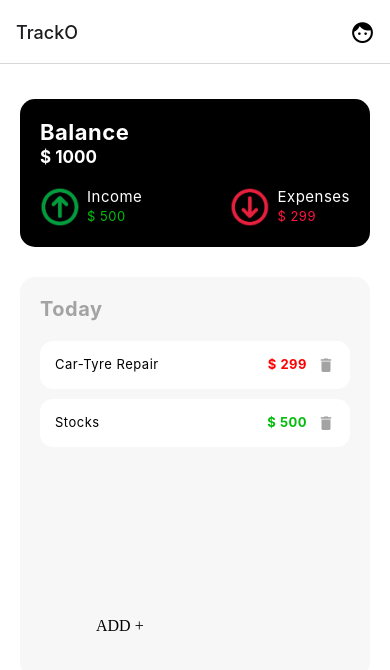
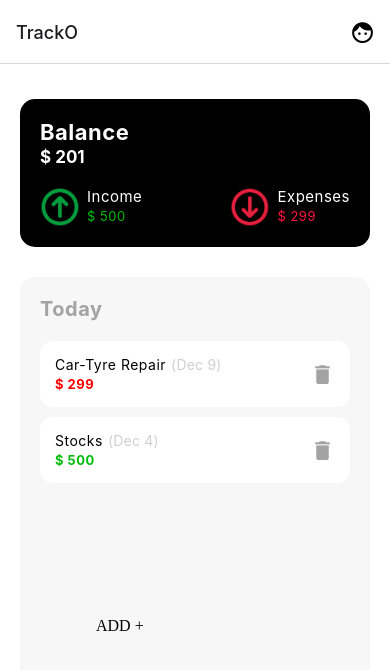
Before and after one commit to hardikambati/tracko-Neurobit, a React Native app: screen /Home in a window 390 px wide. Shown: the top 670 px of the page. Built offline with nearby package versions, Linux system fonts and the light colour scheme; some icons are missing.

Commit message:
date changes

```diff
--- a/package.json
+++ b/package.json
@@ -10,6 +10,7 @@
   },
   "dependencies": {
     "@react-native-async-storage/async-storage": "^1.17.10",
+    "@react-native-community/datetimepicker": "^6.5.2",
     "@react-navigation/native": "^6.0.13",
     "@react-navigation/stack": "^6.3.2",
     "axios": "^1.1.3",
@@ -18,6 +19,8 @@
     "expo-status-bar": "~1.4.0",
     "react": "18.0.0",
     "react-native": "0.69.6",
+    "react-native-datetimepicker-update": "^2.3.2",
+    "react-native-modal-datetime-picker": "^14.0.0",
     "react-native-really-awesome-button": "^2.0.0",
     "react-native-vector-icons": "^9.2.0"
   },
--- a/src/context/AuthContext.js
+++ b/src/context/AuthContext.js
@@ -1,7 +1,5 @@
 import React, { createContext, useState } from "react";
-import AsyncStorage from '@react-native-async-storage/async-storage';
-import axios from "axios";
-
+// import AsyncStorage from '@react-native-async-storage/async-storage';
 
 export const AuthContext = createContext();
 
@@ -12,14 +10,14 @@ export const AuthProvider = ({children}) => {
             id: 1,
             description: 'Car-Tyre Repair',
             amount: 299,
-            date: 'Dec 9, 2022',
+            date: 'Dec 9',
             category: 'expense'
         },
         {
             id: 2,
             description: 'Stocks',
             amount: 500,
-            date: 'Dec 4, 2022',
+            date: 'Dec 4',
             category: 'income'
         }
     ]);
@@ -28,13 +26,16 @@ export const AuthProvider = ({children}) => {
     const [totalExpense, setExpense] = useState(0);
 
 
-    function addTaskContext(description, amount, category) {
+    function addTaskContext(description, amount, date, category) {
         const new_id=track.length + 1;
+        let new_date = new Date(date);
+        new_date = new_date.toString();
+        date=new_date.slice(4, 10);
         const new_task={
             id: new_id,
             description,
             amount,
-            // date,
+            date,
             category
         }
 
--- a/src/screens/Home.js
+++ b/src/screens/Home.js
@@ -1,4 +1,4 @@
-import React, { useState } from "react";
+import React, { useEffect, useState } from "react";
 import { Button, Text, TextInput, View, Modal, Image, TouchableOpacity, Alert, ScrollView } from 'react-native';
 import { globalStyles } from '../../styles/global';
 import AwesomeButton from "react-native-really-awesome-button";
@@ -14,7 +14,27 @@ export default function Home({navigation}) {
 
     const [description, setDescription] = useState("");
     const [amount, setAmount] = useState(0);
-    const [date, setDate] = useState(new Date().toString());
+    const [date, setDate] = useState('');
+
+
+    useEffect(() => {
+        var today = new Date();
+        var dd = today.getDate();
+
+        var mm = today.getMonth()+1;
+        var yyyy = today.getFullYear();
+        if(dd<10)
+        {
+            dd='0'+dd;
+        }
+
+        if(mm<10)
+        {
+            mm='0'+mm;
+        }
+
+        setDate((yyyy + '/' + mm + '/' + dd));
+    }, [])
 
 
     function addTaskEvent(category) {
@@ -22,7 +42,7 @@ export default function Home({navigation}) {
             return;
         }
 
-        addTaskContext(description, amount, category);
+        addTaskContext(description, amount, date, category);
         setModalVisible(!modalVisible)
 
         setDescription('');
@@ -36,7 +56,13 @@ export default function Home({navigation}) {
             <View style={globalStyles.homeContainer1}>
                 <View style={globalStyles.homeContTop}>
                     <Text style={globalStyles.font1}>Balance</Text>
-                    <Text style={globalStyles.font2}>$ 1000</Text>
+                    <Text style={globalStyles.font2}>
+                        $ {(totalIncome - totalExpense) >= 0 ?
+                              totalIncome - totalExpense
+                              :
+                              0
+                          }
+                    </Text>
                 </View>
 
                 <View style={globalStyles.homeContBottom}>
@@ -70,32 +96,23 @@ export default function Home({navigation}) {
                     <ScrollView showsVerticalScrollIndicator={false}>
 
                         {track && track.map((item) =>
-
                             <View style={globalStyles.homeList} key={ item.id }>
-                                <Text style={globalStyles.font5}>{ item.description }</Text>
-                                <View style={{display: 'flex', flexDirection: 'row'}}>
+                                <View>
+                                    <View style={globalStyles.homeListLeft}>
+                                        <Text style={globalStyles.font5}>{ item.description }</Text>
+                                        <Text style={globalStyles.homeListTextLeft}>({item.date})</Text>
+                                    </View>
                                     <Text style={item.category === "income" ? globalStyles.font6G : globalStyles.font6R}>
-                                        $ { item.amount }
+                                        $ {item.amount}
                                     </Text>
-                                    <TouchableOpacity activeOpacity={0.5} style={globalStyles.del}
-                                        onPress={() => deleteTaskContext(item.id)}
-                                        >
-                                        <MaterialCommunityIcons name="delete" color={'#a3a3a3'} size={18} />
-                                    </TouchableOpacity>
                                 </View>
+                                <TouchableOpacity activeOpacity={0.5} style={globalStyles.del}
+                                    onPress={() => deleteTaskContext(item.id)}
+                                    >
+                                    <MaterialCommunityIcons name="delete" color={'#a3a3a3'} size={25} />
+                                </TouchableOpacity>
                             </View>
-
                         )}
-
-                    {/* <View style={globalStyles.homeList}>
-                        <Text style={globalStyles.font5}>Dividends</Text>
-                        <View style={{display: 'flex', flexDirection: 'row'}}>
-                            <Text style={globalStyles.font6G}>$ 100</Text>
-                            <TouchableOpacity activeOpacity={0.5} style={globalStyles.del}>
-                                <MaterialCommunityIcons name="delete" color={'#a3a3a3'} size={18} />
-                            </TouchableOpacity>
-                        </View>
-                    </View> */}
 
                 </ScrollView>
                 </View>
@@ -114,6 +131,7 @@ export default function Home({navigation}) {
             >
                 <View style={globalStyles.centeredView}>
                     <View style={globalStyles.modalView}>
+
                         <TextInput
                             style={globalStyles.inputBox}
                             variant="outline"
@@ -133,10 +151,10 @@ export default function Home({navigation}) {
                             value = {amount}
                         />
 
-                        {/* <DatePicker
+                        <DatePicker
                             date={date}
                             onChange={(date) => setDate(date)}
-                        /> */}
+                        />
 
                         <View style={globalStyles.modalButtons}>
                             <TouchableOpacity activeOpacity={0.8} style={globalStyles.modalSingleButton}
--- a/styles/global.js
+++ b/styles/global.js
@@ -1,4 +1,5 @@
 import { StyleSheet } from "react-native";
+import { Dimensions } from 'react-native'
 
 export const globalStyles = StyleSheet.create({
 
@@ -43,8 +44,9 @@ export const globalStyles = StyleSheet.create({
         // fontWeight:'bold',
     },
     font5: {
-        fontSize: 13,
-        letterSpacing: 0.5
+        fontSize: 14,
+        letterSpacing: 0.5,
+        fontWeight:'400',
     },
     font6R: {
         fontSize: 13,
@@ -96,6 +98,8 @@ export const globalStyles = StyleSheet.create({
     },
 
     del: {
+        display: 'flex',
+        justifyContent: 'center',
         marginLeft: 10
     },
 
@@ -111,12 +115,10 @@ export const globalStyles = StyleSheet.create({
     },
     homeContainer2: {
         marginTop: 10,
-        height: 400,
+        height: Dimensions.get('window').height*0.5,
         padding: 20,
         borderRadius: 15,
         backgroundColor: '#f7f7f7',
-        // borderWidth: 1,
-        // elevation: 10,
     },
     homeList: {
         marginTop: 10,
@@ -126,6 +128,17 @@ export const globalStyles = StyleSheet.create({
         backgroundColor: 'white',
         padding: 15,
         borderRadius: 13,
+    },
+    homeListLeft: {
+        display: 'flex',
+        flexDirection: 'row',
+    },
+    homeListTextLeft: {
+        fontSize: 14,
+        marginLeft: 5,
+        marginBottom: 3,
+        color: '#cfcfcf',
+        letterSpacing: 0.2
     },
     addButtonContainer: {
         padding: 15,
```
Also changed, not shown: 1 other file (tests, documents, lock files or other folders).
